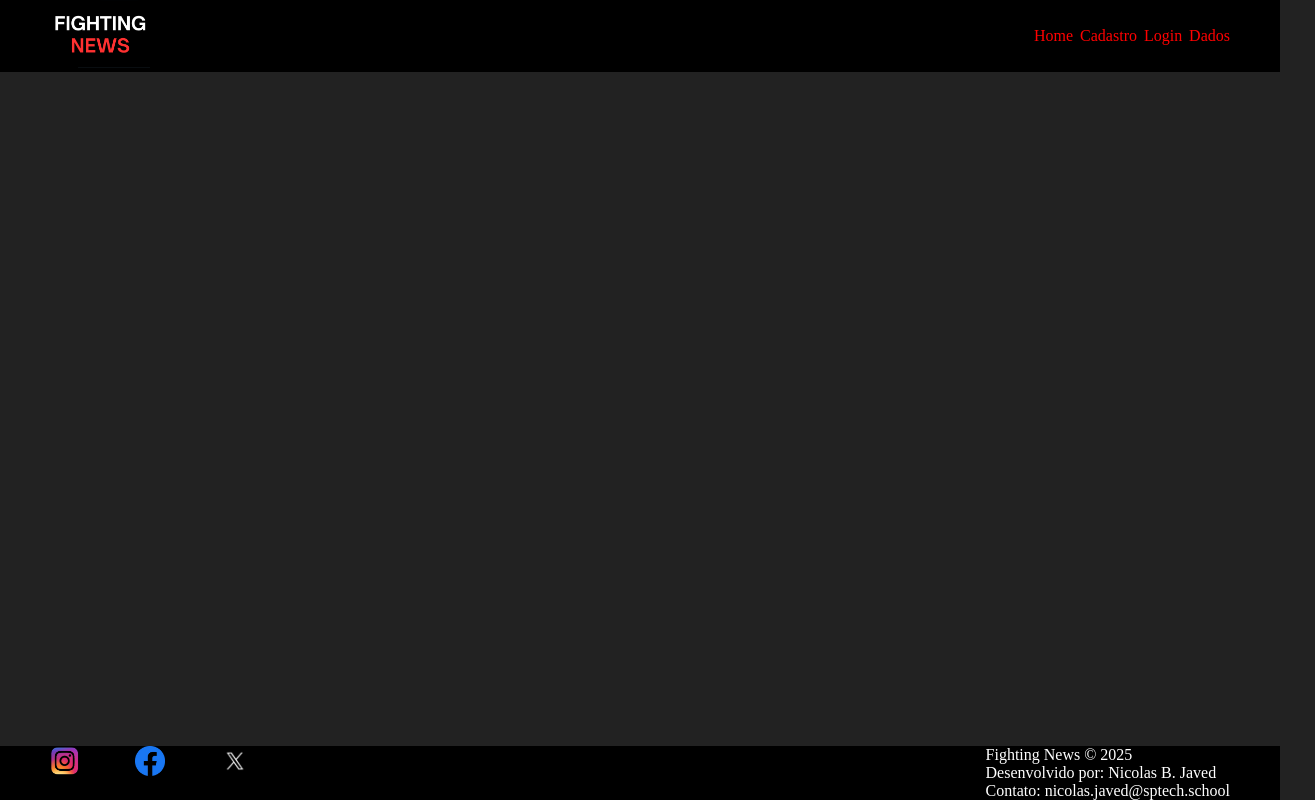
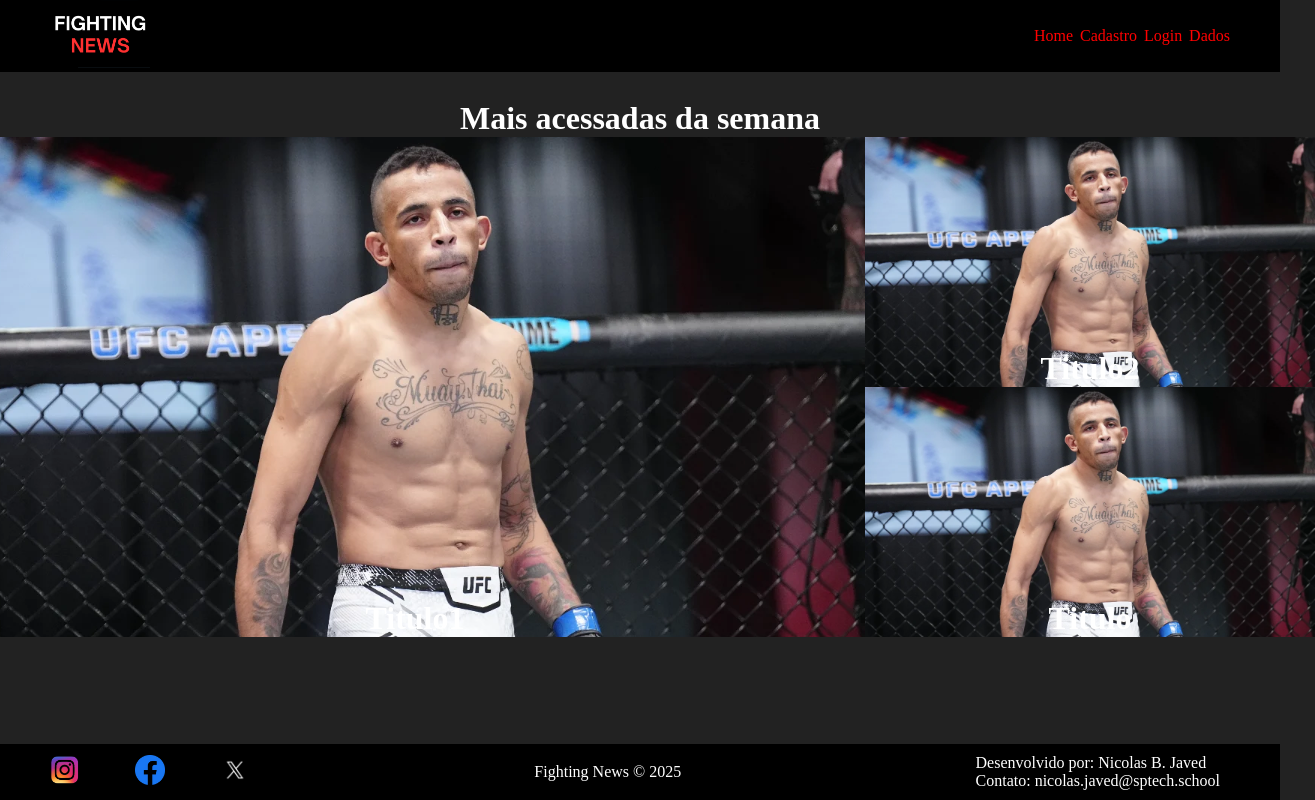
Before and after one commit to NicolasBJaved/Fighting-News-PI, a plain HTML site: page Fighting-News-PI/index.html in a window 1280 px wide. Shown: the whole page, 1315 px wide, since content can reach past the window. Drawn offline with Linux system fonts and the light colour scheme.

Commit message:
Finalização do header,footer e inicio das noticias mais acessadas da semana

```diff
--- a/Fighting-News-PI/index.html
+++ b/Fighting-News-PI/index.html
@@ -1,11 +1,13 @@
 <!DOCTYPE html>
 <html lang="en">
+
 <head>
     <meta charset="UTF-8">
     <meta name="viewport" content="width=device-width, initial-scale=1.0">
     <link rel="stylesheet" href="style.css">
     <title>Document</title>
 </head>
+
 <body>
     <header>
         <div class="conteudoHeader">
@@ -23,6 +25,24 @@
         </div>
     </header>
 
+    <div class="maisAcessadoSemana">
+        <h1>Mais acessadas da semana</h1>
+        <div class="noticiasMaisAcessadasSemana">
+            <div class="noticia noticia1">
+                <h1 class="titulo">Titulo1</h1>
+            </div>
+            <div class="noticiasMenores">
+                <div class="noticia noticia2">
+                    <h1 class="titulo">Titulo2</h1>
+                </div>
+                <div class="noticia noticia3">
+                    <h1 class="titulo">Titulo</h1>
+                </div>
+            </div>
+        </div>
+
+    </div>
+
     <footer>
         <div class="conteudoFooter">
             <div class="redesSociais">
@@ -30,12 +50,15 @@
                 <a href="https://www.facebook.com/"><img src="./imgs/facebook.png" alt=""></a>
                 <a href="https://twitter.com/"><img src="./imgs/twitter.png" alt=""></a>
             </div>
+            <div class="copyright">
+                <p>Fighting News &copy; 2025</p>
+            </div>
             <div class="dados">
-                <p>Fighting News &copy; 2025</p>
                 <p>Desenvolvido por: Nicolas B. Javed</p>
                 <p>Contato: nicolas.javed@sptech.school</p>
             </div>
         </div>
     </footer>
 </body>
+
 </html>
--- a/Fighting-News-PI/style.css
+++ b/Fighting-News-PI/style.css
@@ -69,9 +69,80 @@ footer .conteudoFooter{
 footer .redesSociais{
     display: flex;
     justify-content: space-between;
+    align-items: center;
     width: 200px;
+}
+
+footer .copyright{
+    display: flex;
+    justify-content: space-between;
+    align-items: center;
+}
+
+footer .dados{
+    margin: 10px;
 }
 
 footer .redesSociais a img{
     width: 30px;
 }
+
+/* NOTICIAS */
+
+.maisAcessadoSemana{
+    padding-top: 100px;
+    padding-top: 100px;
+    height: 100%;
+    display: flex;
+    flex-direction: column;
+    justify-content: center;
+    align-items: center;
+    color: white;
+}
+
+.noticiasMaisAcessadasSemana{
+    height: 100%;
+    display: flex;
+    justify-content: center;
+}
+
+.maisAcessadoSemana .noticia1{
+    display: flex;
+    justify-content: center;
+    align-items: end;
+    width: fit-content;
+    background-image: url("./imgs/imagens-noticias/carlos-prates-stephen-thompson.jpg");
+    width: 900px;
+    height: 500px;
+    background-size: cover;
+}
+
+.maisAcessadoSemana .noticia2{
+    display: flex;
+    justify-content: center;
+    align-items: end;
+    width: fit-content;
+    background-image: url("./imgs/imagens-noticias/carlos-prates-stephen-thompson.jpg");
+    width: 450px;
+    height: 250px;
+    background-size: cover;
+}
+
+.maisAcessadoSemana .noticia3{
+    display: flex;
+    justify-content: center;
+    align-items: end;
+    width: fit-content;
+    background-image: url("./imgs/imagens-noticias/carlos-prates-stephen-thompson.jpg");
+    width: 450px;
+    height: 250px;
+    background-size: cover;
+}
+
+.maisAcessadoSemana .noticia .titulo{
+    color: white;
+}
+
+.maisAcessadoSemana .noticia .imagemNoticia{
+    width: 400px;
+}
```
Also changed, not shown: Fighting-News-PI/imgs/imagens-noticias/carlos-prates-stephen-thompson.jpg (added).
